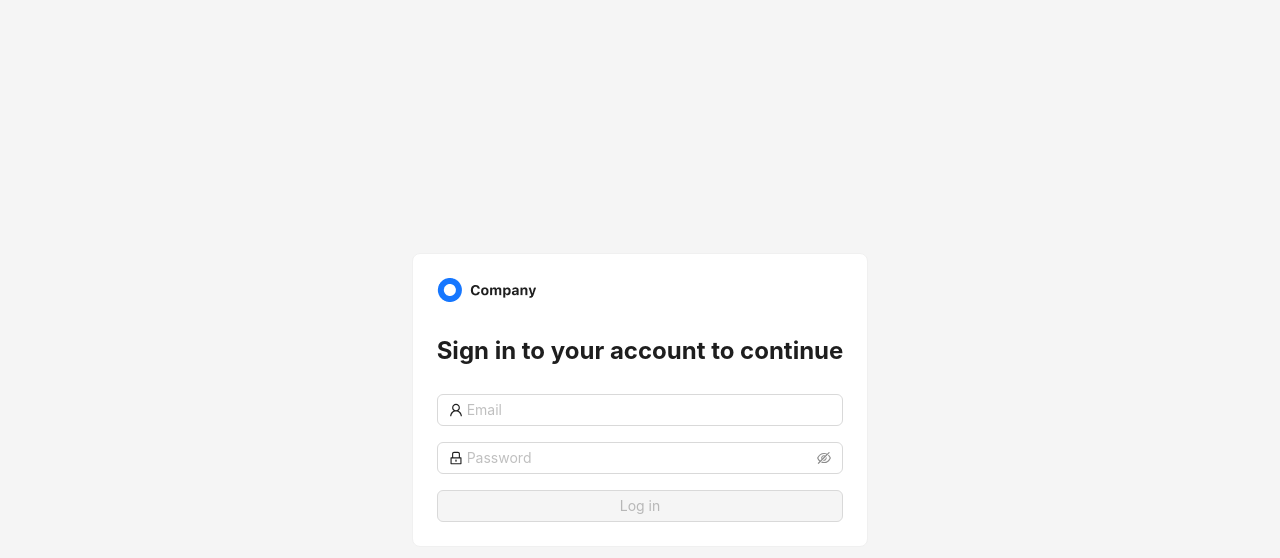
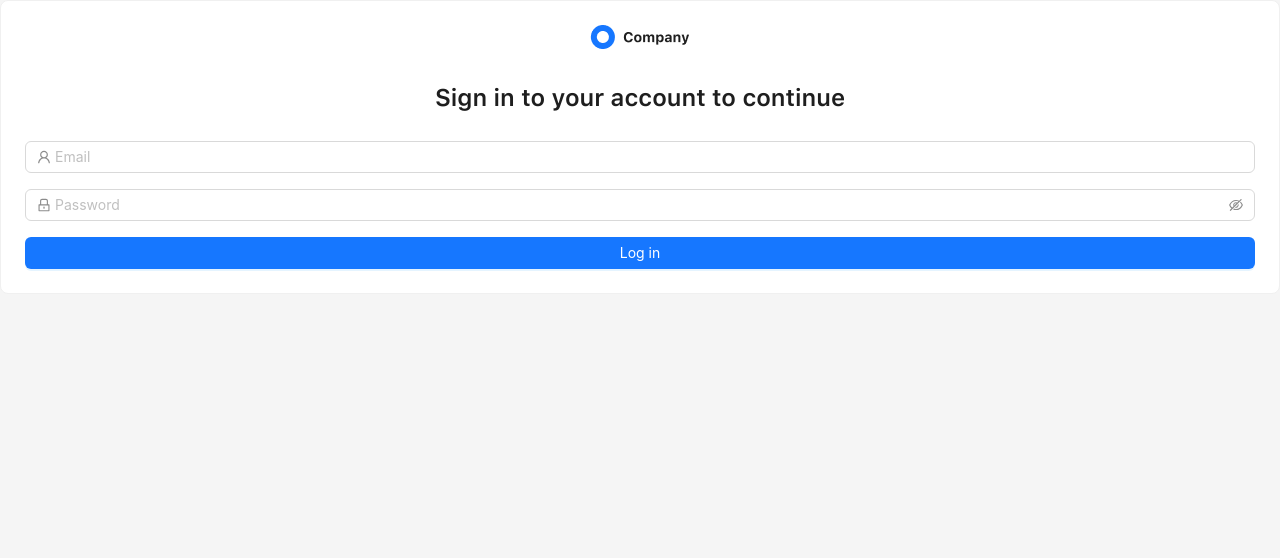
Before and after one commit to abdusalamov05/vite-project, a React (Vite) app: page / in a window 1280 px wide. Shown: the top 558 px of the page. Built offline with nearby package versions, Linux system fonts and the light colour scheme; a web font is replaced by a local one.

Commit message:
add routing

```diff
--- /dev/null
+++ b/src/App.tsx
@@ -0,0 +1,25 @@
+import { QueryClient, QueryClientProvider } from "@tanstack/react-query";
+import { createBrowserRouter, RouterProvider } from "react-router";
+import { LoginForm } from "./components/login-form";
+import { TwoFactorForm } from "./components/two-factor-form";
+
+const router = createBrowserRouter([
+  {
+    path: "/",
+    element: <LoginForm />,
+  },
+  {
+    path: "/2fa",
+    element: <TwoFactorForm />,
+  },
+]);
+
+const queryClient = new QueryClient();
+
+export default function App() {
+  return (
+    <QueryClientProvider client={queryClient}>
+      <RouterProvider router={router} />
+    </QueryClientProvider>
+  );
+}
--- a/src/app/App.tsx
+++ /dev/null
@@ -1,5 +0,0 @@
-import { LoginForm } from "@/components/login-form";
-
-export default function App() {
-  return <LoginForm />;
-}
--- a/src/components/auth-wrapper.tsx
+++ b/src/components/auth-wrapper.tsx
@@ -1,15 +1,20 @@
 import type { PropsWithChildren } from "react";
+import { Card } from "antd";
 import styled from "@emotion/styled";
-import { Card } from "antd";
 
-const Wrapper = styled.div`
-  display: flex;
-  justify-content: center;
-  align-items: center;
-  min-height: 100vh;
+// const Wrapper = styled.div`
+//   display: flex;
+//   justify-content: center;
+//   align-items: center;
+//   min-height: 100vh;
+// `;
+
+const CardHeader = styled.header`
+  text-align: center;
 `;
 
 const CardTitle = styled.h3`
+  margin-top: 24px;
   font-weigth: 600;
   font-size: 24px;
   line-heigth: 32px;
@@ -18,11 +23,17 @@ const CardTitle = styled.h3`
 `;
 
 const CardDescription = styled.p`
+  margin-top: 4px;
   font-weigth: 400;
   font-size: 16px;
   line-heigth: 24px;
   color: #000;
   opacity: 0.88;
+`;
+
+const CardContent = styled.main`
+  margin-top: 24px;
+  text-align: center;
 `;
 
 type AuthWrapperProps = {
@@ -36,17 +47,14 @@ export function AuthWrapper({
   children,
 }: PropsWithChildren<AuthWrapperProps>) {
   return (
-    <Wrapper>
-      <Card>
+    <Card>
+      <CardHeader>
         <img src="/assets/images/logo.png" alt="logo" />
+        <CardTitle>{title}</CardTitle>
+        {description && <CardDescription>{description}</CardDescription>}
+      </CardHeader>
 
-        <main>
-          <CardTitle>{title}</CardTitle>
-          {description && <CardDescription>{description}</CardDescription>}
-
-          {children}
-        </main>
-      </Card>
-    </Wrapper>
+      <CardContent>{children}</CardContent>
+    </Card>
   );
 }
--- a/src/components/login-form.tsx
+++ b/src/components/login-form.tsx
@@ -1,7 +1,7 @@
 import { AuthWrapper } from "./auth-wrapper";
+import { Input, Button } from "antd";
+import { UserOutlined, LockOutlined } from "@ant-design/icons";
 import styled from "@emotion/styled";
-import { Button, Input } from "antd";
-import { UserOutlined, LockOutlined } from "@ant-design/icons";
 
 const Form = styled.form`
   display: flex;
@@ -9,14 +9,25 @@ const Form = styled.form`
   gap: 16px;
 `;
 
+const User = styled(UserOutlined)`
+  color: #000;
+  opacity: 0.45;
+`;
+
+const Lock = styled(LockOutlined)`
+  color: #000;
+  opacity: 0.45;
+`;
+
 export function LoginForm() {
   return (
     <AuthWrapper title="Sign in to your account to continue">
       <Form>
-        <Input prefix={<UserOutlined />} placeholder="Email" />
-        <Input.Password prefix={<LockOutlined />} placeholder="Password" />
+        <Input prefix={<User />} placeholder="Email" />
 
-        <Button disabled>Log in</Button>
+        <Input.Password prefix={<Lock />} placeholder="Password" />
+
+        <Button type="primary">Log in</Button>
       </Form>
     </AuthWrapper>
   );
--- a/src/components/two-factor-form.tsx
+++ b/src/components/two-factor-form.tsx
@@ -7,7 +7,7 @@ export function TwoFactorForm() {
       title="Two-Factor Authentication"
       description="Enter the 6-digit code from the Google Authenticator app"
     >
-      <Input.OTP length={6} />
+      <Input.OTP length={6} autoFocus />
     </AuthWrapper>
   );
 }
--- a/src/styles/fonts.css
+++ b/src/index.css
@@ -11,3 +11,15 @@
   font-weight: 600;
   font-style: normal;
 }
+
+* {
+  box-sizing: border-box;
+  margin: 0;
+  padding: 0;
+
+  font-family: "SF Pro Text", sans-serif;
+}
+
+body {
+  background-color: #f5f5f5;
+}
--- a/src/styles/globals.css
+++ /dev/null
@@ -1,10 +0,0 @@
-@import "./fonts.css";
-
-html,
-body {
-  box-sizing: border-box;
-  margin: 0;
-  padding: 0;
-  font-family: "SF Pro Text", sans-serif;
-  background-color: #f5f5f5;
-}
```
Also changed, not shown: package.json (+3 -5 lines), src/main.tsx (+8 -8 lines), 1 other file (tests, documents, lock files or other folders).
